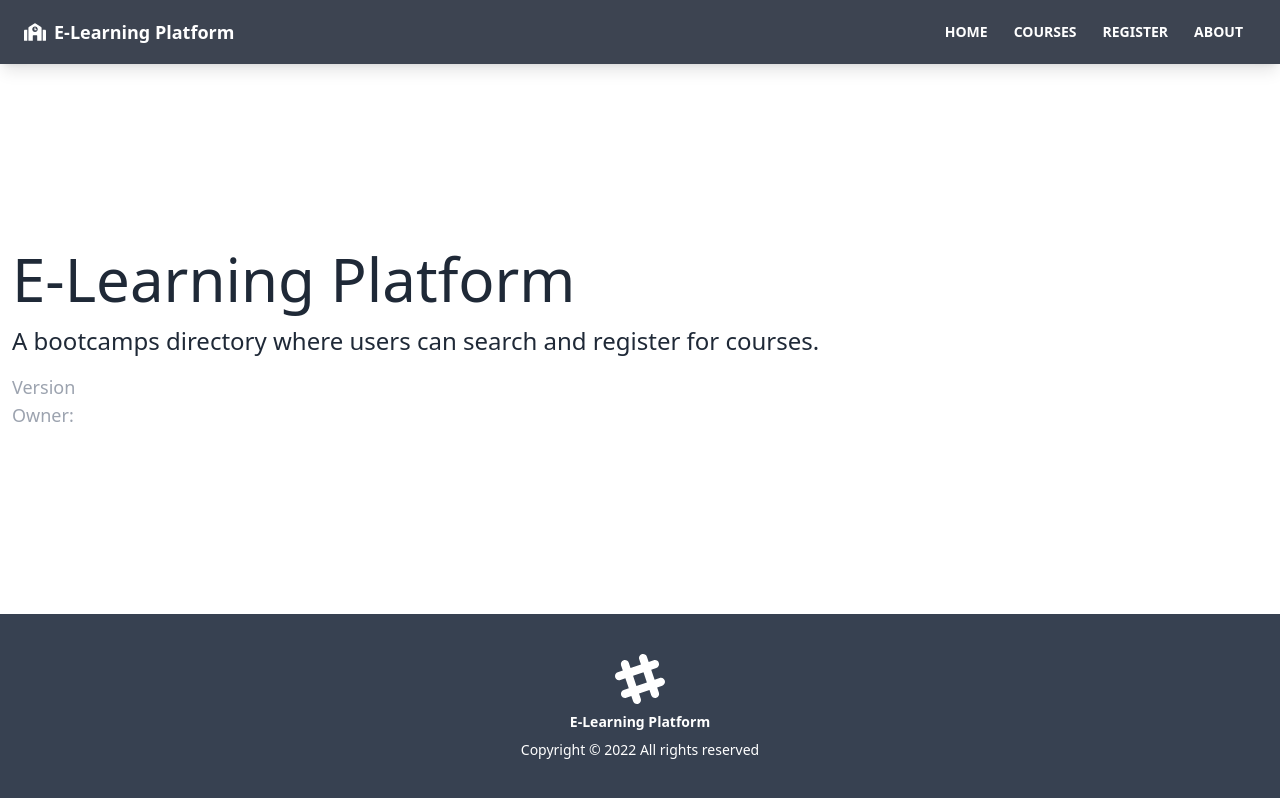
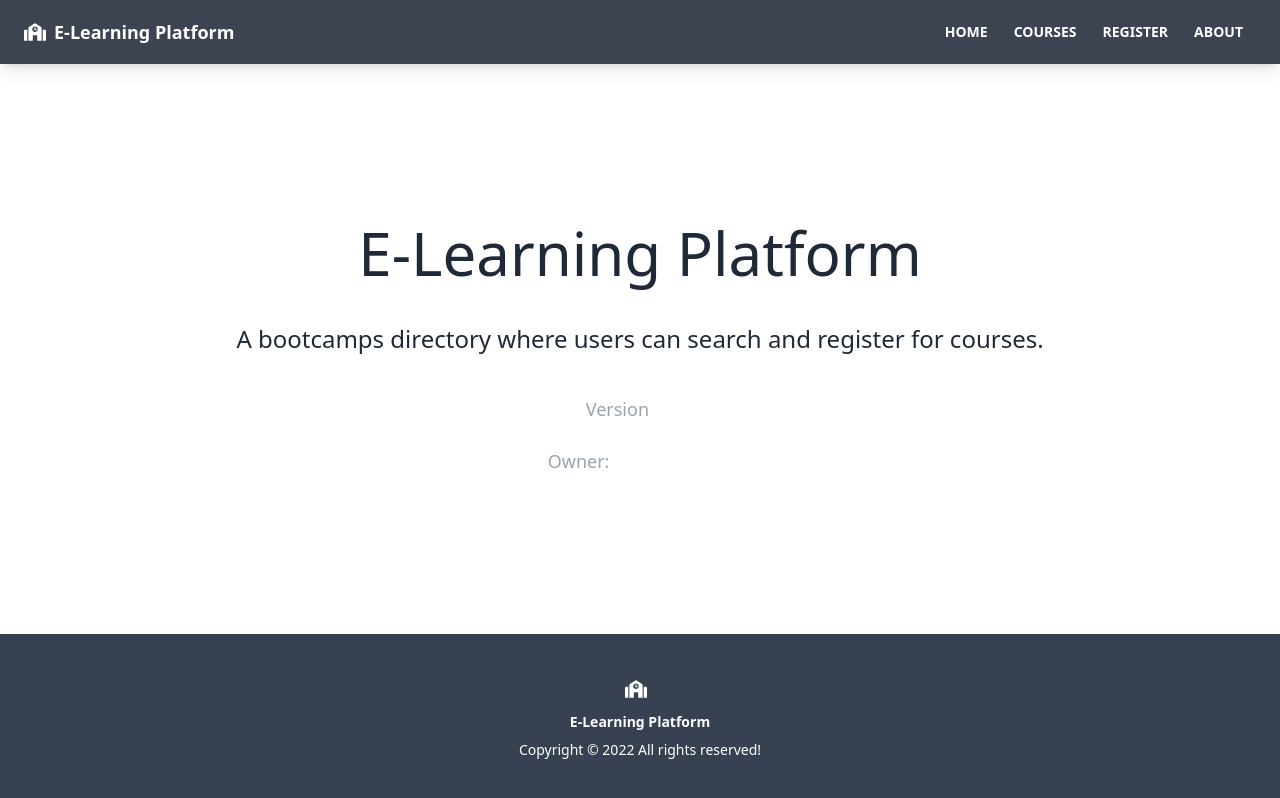
Before and after one commit to mikiasworash/m-techtrek, a React (Create React App) app in the folder frontend/: page /about in a window 1280 px wide. Built offline with nearby package versions, Linux system fonts and the light colour scheme.

Commit message:
Components Updated

```diff
--- a/frontend/src/components/layout/Footer.jsx
+++ b/frontend/src/components/layout/Footer.jsx
@@ -1,4 +1,5 @@
 import React from 'react'
+import { FaSchool } from 'react-icons/fa'
 
 function Footer() {
   const footerYear = new Date().getFullYear()
@@ -6,7 +7,7 @@ function Footer() {
   return (
     <footer className="footer p-10 bg-gray-700 text-primary-content footer-center">
       <div>
-        <svg
+        {/* <svg
           width="50"
           height="50"
           viewBox="0 0 24 24"
@@ -16,9 +17,10 @@ function Footer() {
           className="inline-block fill-current"
         >
           <path d="M22.672 15.226l-2.432.811.841 2.515c.33 1.019-.209 2.127-1.23 2.456-1.15.325-2.148-.321-2.463-1.226l-.84-2.518-5.013 1.677.84 2.517c.391 1.203-.434 2.542-1.831 2.542-.88 0-1.601-.564-1.86-1.314l-.842-2.516-2.431.809c-1.135.328-2.145-.317-2.463-1.229-.329-1.018.211-2.127 1.231-2.456l2.432-.809-1.621-4.823-2.432.808c-1.355.384-2.558-.59-2.558-1.839 0-.817.509-1.582 1.327-1.846l2.433-.809-.842-2.515c-.33-1.02.211-2.129 1.232-2.458 1.02-.329 2.13.209 2.461 1.229l.842 2.515 5.011-1.677-.839-2.517c-.403-1.238.484-2.553 1.843-2.553.819 0 1.585.509 1.85 1.326l.841 2.517 2.431-.81c1.02-.33 2.131.211 2.461 1.229.332 1.018-.21 2.126-1.23 2.456l-2.433.809 1.622 4.823 2.433-.809c1.242-.401 2.557.484 2.557 1.838 0 .819-.51 1.583-1.328 1.847m-8.992-6.428l-5.01 1.675 1.619 4.828 5.011-1.674-1.62-4.829z"></path>
-        </svg>
+        </svg> */}
+        <FaSchool className="inline pr-2 text-3xl" />
         <b>E-Learning Platform</b>
-        <p>Copyright &copy; {footerYear} All rights reserved</p>
+        <p>Copyright &copy; {footerYear} All rights reserved!</p>
       </div>
     </footer>
   )
--- a/frontend/src/pages/About.jsx
+++ b/frontend/src/pages/About.jsx
@@ -2,7 +2,7 @@ import React from 'react'
 
 function About() {
   return (
-    <>
+    <div className="grid place-items-center gap-6">
       <h1 className="text-6xl mb-4">E-Learning Platform</h1>
       <p className="mb-4 text-2xl font-light">
         A bootcamps directory where users can search and register for courses.
@@ -12,11 +12,16 @@ function About() {
       </p>
       <p className="text-lg text-gray-400">
         Owner:
-        <a className="text-white" href="https://twitter.com/mikiasworash">
+        <a
+          className="text-white"
+          href="https://twitter.com/mikiasworash"
+          target="_blank"
+          rel="noreferrer"
+        >
           Mikias Worash
         </a>
       </p>
-    </>
+    </div>
   )
 }
 
--- /dev/null
+++ b/frontend/src/pages/Home.jsx
@@ -0,0 +1,12 @@
+// import UserResults from '../components/users/UserResults'
+// import UserSearch from '../components/users/UserSearch'
+
+function Home() {
+  return (
+    <>
+      <h1>Home page</h1>
+    </>
+  )
+}
+
+export default Home
```
